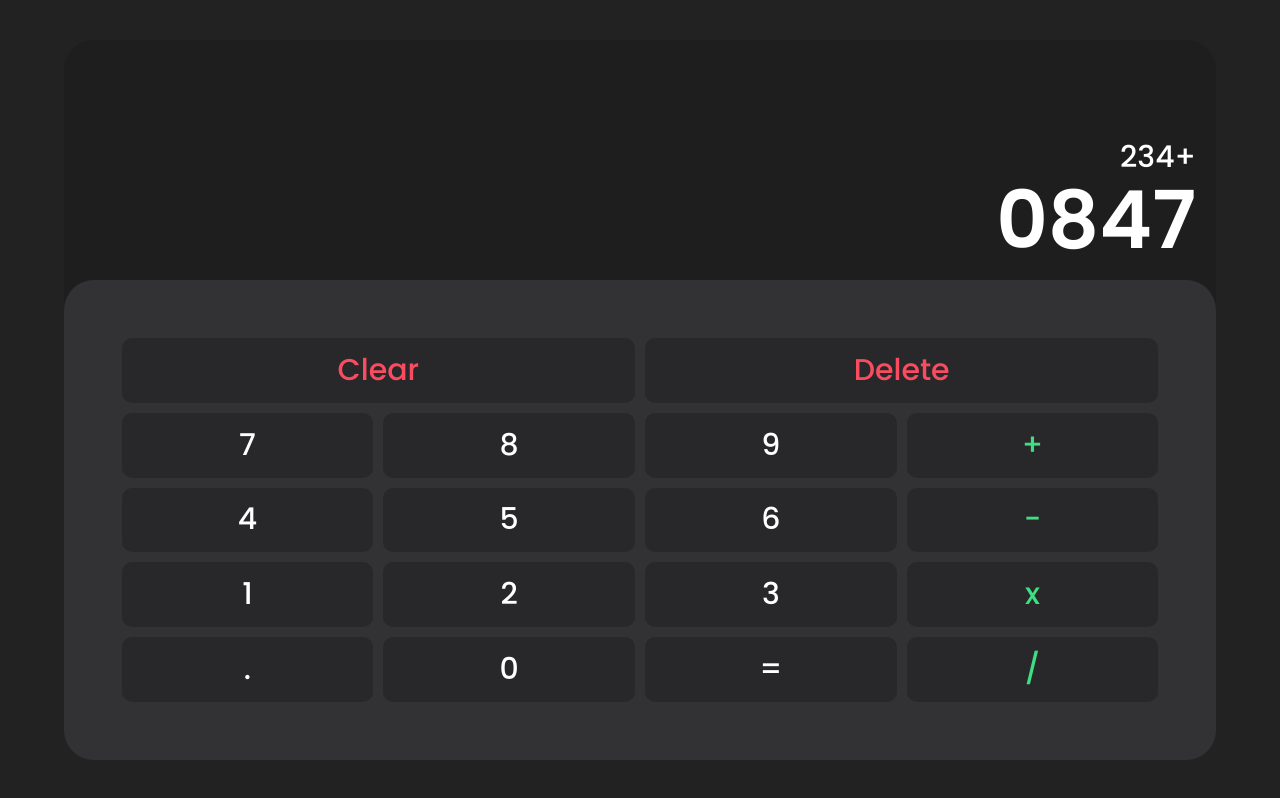
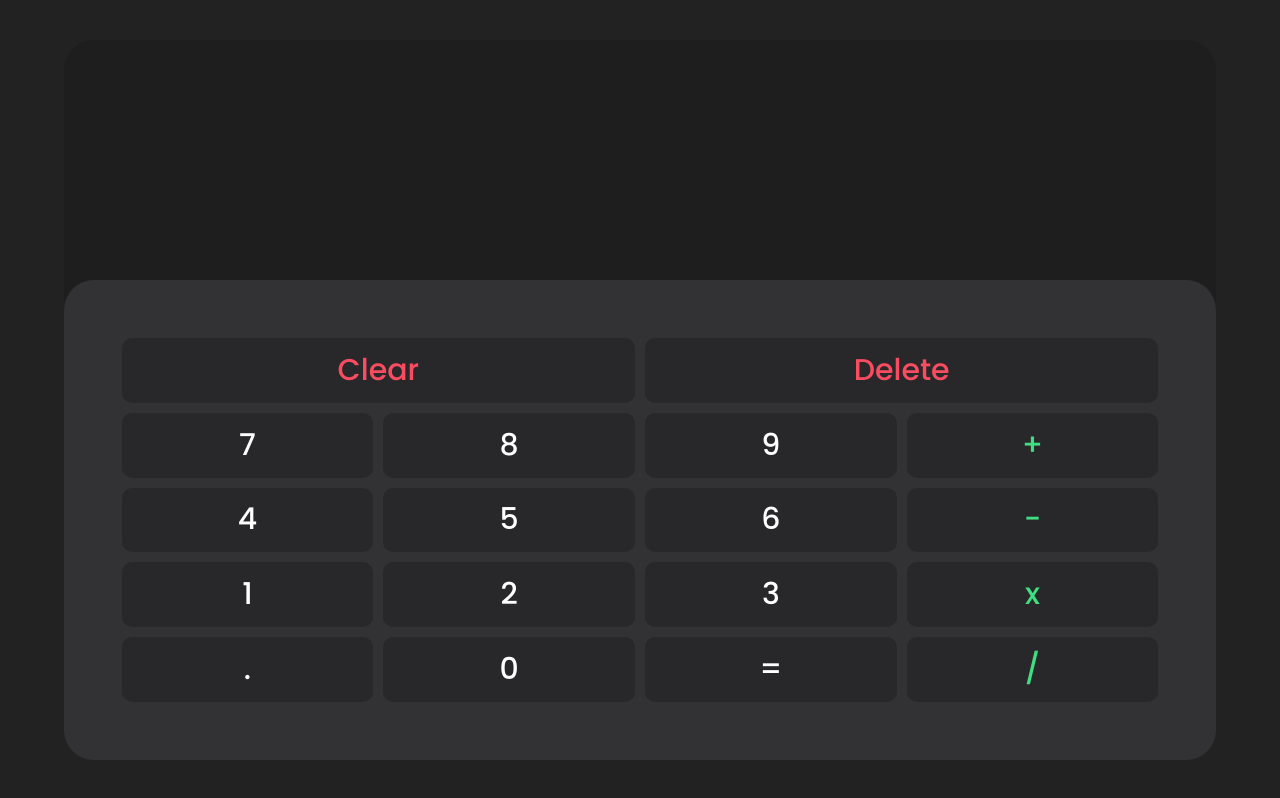
Before and after one commit to raymayo/calculator, a plain HTML site: page index.html in a window 1280 px wide. Drawn offline with Linux system fonts and the light colour scheme.

Commit message:
Remove placeholder

```diff
--- a/index.html
+++ b/index.html
@@ -13,8 +13,8 @@
 <body>
     <main>
         <div id="display">
-        <div id="upperDisplay">234+</div>
-        <div id="mainDisplay">0847</div>
+        <div id="upperDisplay"></div>
+        <div id="mainDisplay"></div>
         </div>
 
     <div id="buttonContainer">
```
